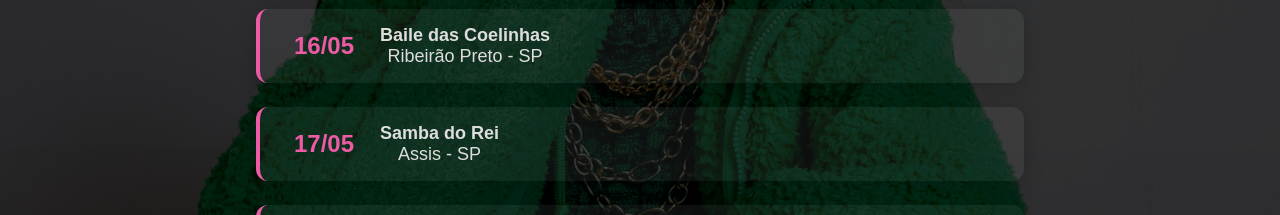
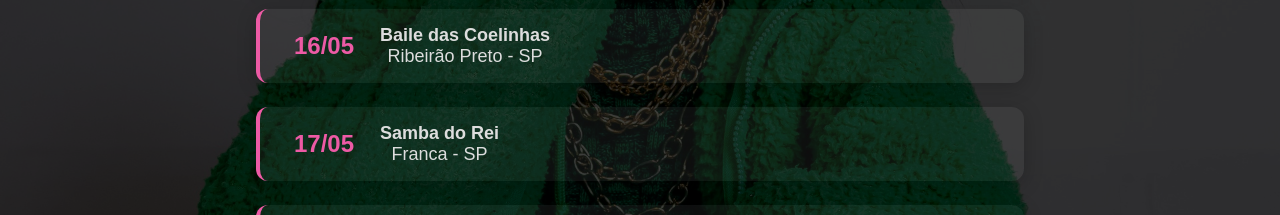
Before and after one commit to vLecaBR/djfranzoni-portfolio, a React (Create React App) app: page / in a window 1280 px wide. Shown: the part 2220-2435 px from the top of the page. Built offline with nearby package versions, Linux system fonts and the light colour scheme.

Commit message:
atualizando datas

```diff
--- a/src/Components/Events/index.jsx
+++ b/src/Components/Events/index.jsx
@@ -30,7 +30,7 @@ export default function Events() {
   const events = [
     { date: "10/05", name: "Reabilitarq", local: "Ribeirão Preto - SP" },
     { date: "16/05", name: "Baile das Coelinhas", local: "Ribeirão Preto - SP" },
-    { date: "17/05", name: "Samba do Rei", local: "Assis - SP" },
+    { date: "17/05", name: "Samba do Rei", local: "Franca - SP" },
     { date: "22/05", name: "ARQuibancada", local: "Ribeirão Preto - SP" },
   ];
 
```
